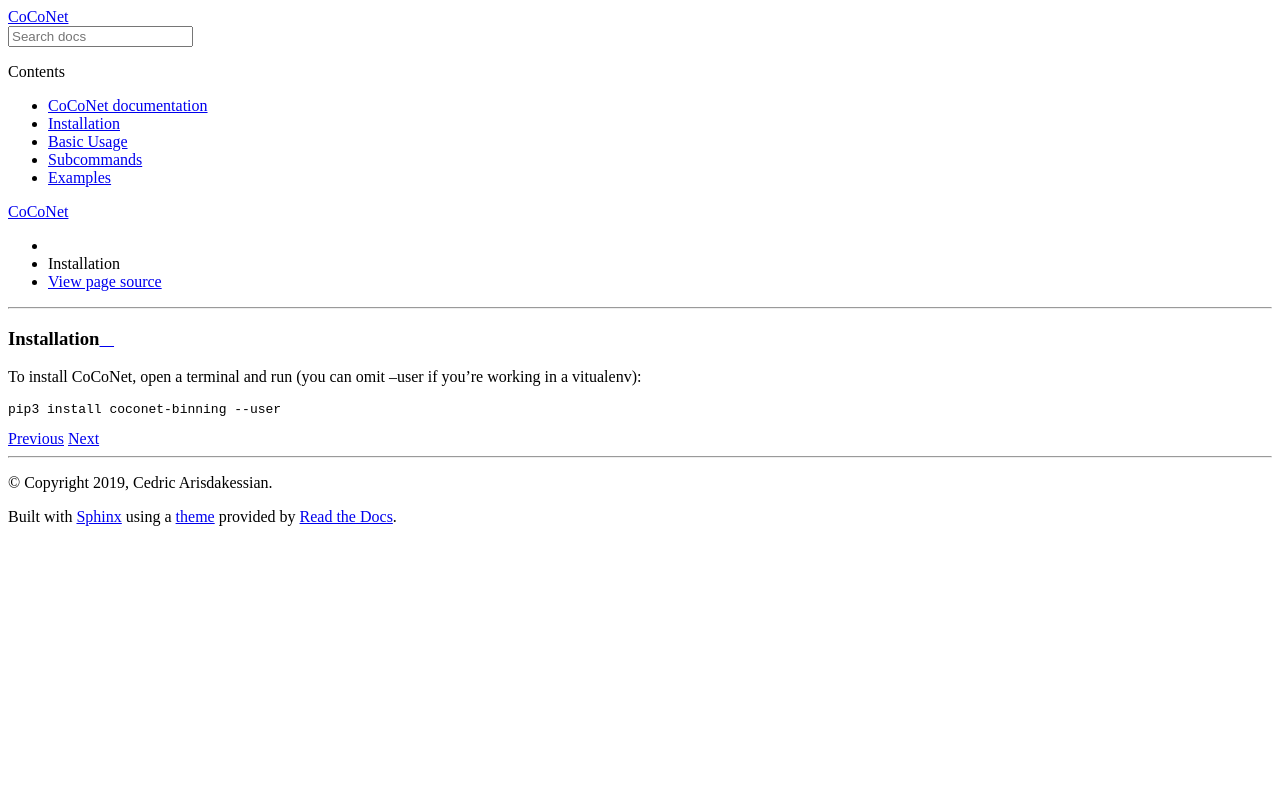
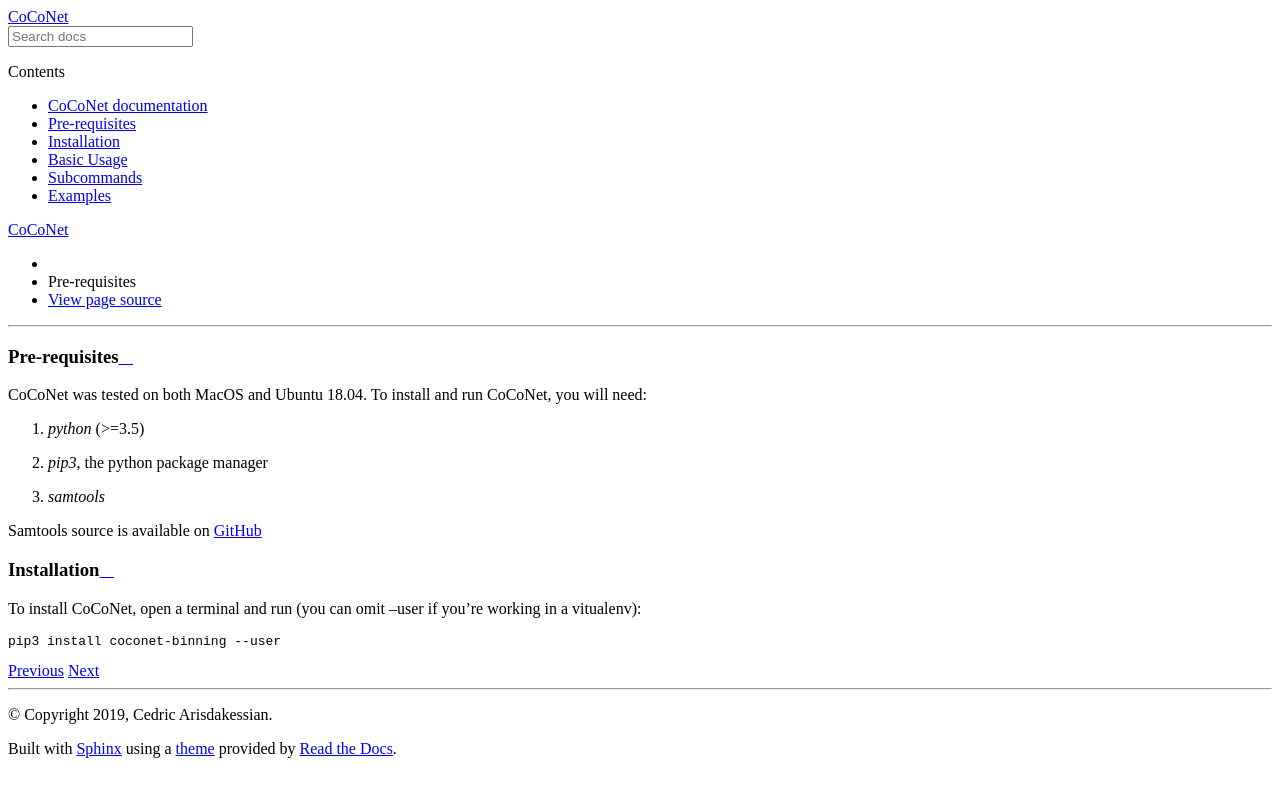
Before and after one commit to Puumanamana/CoCoNet, a Sphinx documentation site: the page built from docs/source/getting_started.rst, in a window 1280 px wide. Shown: the top 797 px of the page. Built offline with Sphinx 7.4.7 and the Read the Docs theme 2.0.0, drawn with Linux system fonts in a browser that asks for light colours.

Commit message:
added samtools dependency

```diff
--- a/docs/source/getting_started.rst
+++ b/docs/source/getting_started.rst
@@ -1,3 +1,14 @@
+Pre-requisites
+--------------
+CoCoNet was tested on both MacOS and Ubuntu 18.04.
+To install and run CoCoNet, you will need:
+
+#. `python` (>=3.5)
+#. `pip3`, the python package manager
+#. `samtools`
+
+Samtools source is available on `GitHub <https://github.com/samtools/samtools/releases>`_
+
 Installation
 ------------
 To install CoCoNet, open a terminal and run (you can omit --user if you're working in a vitualenv):
```
